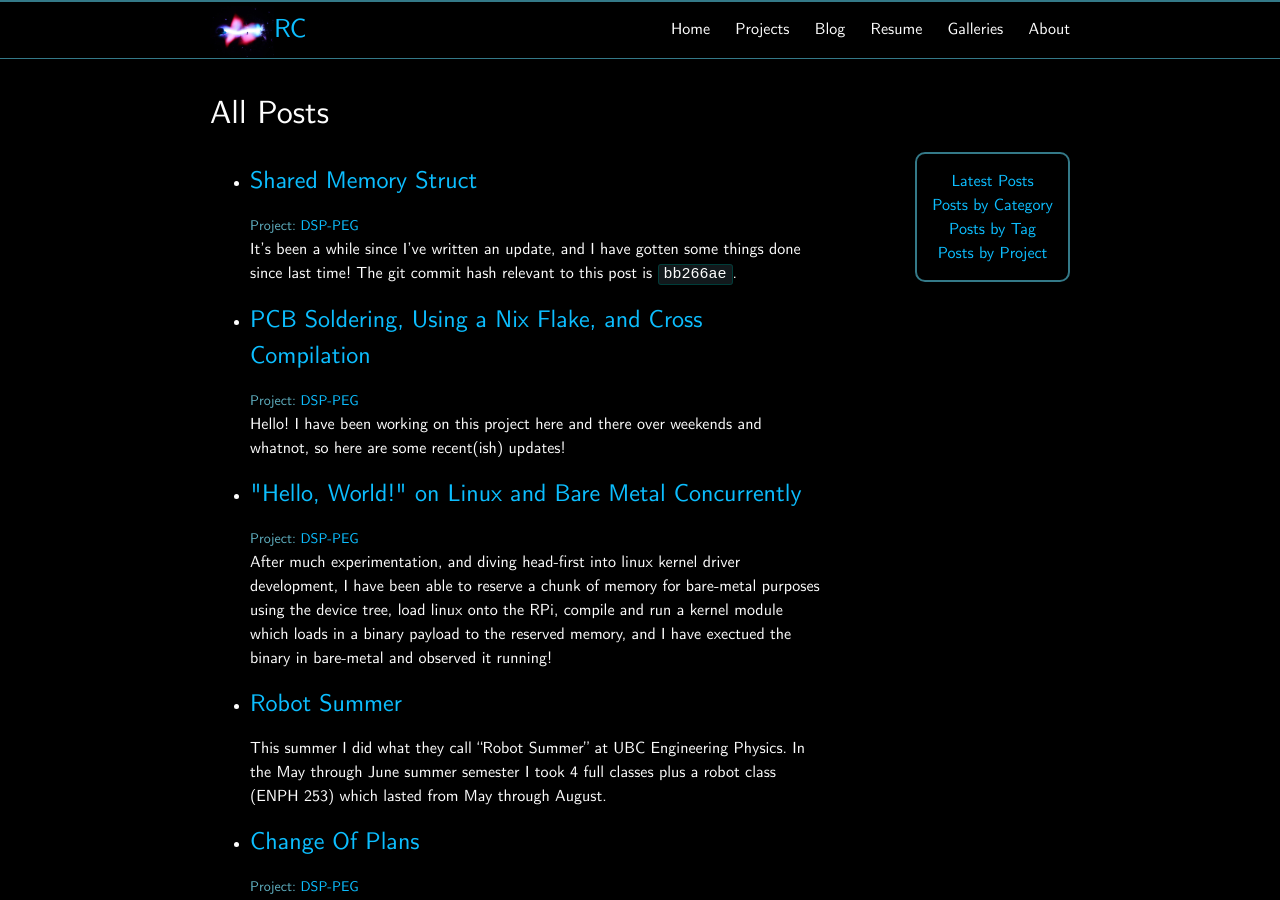
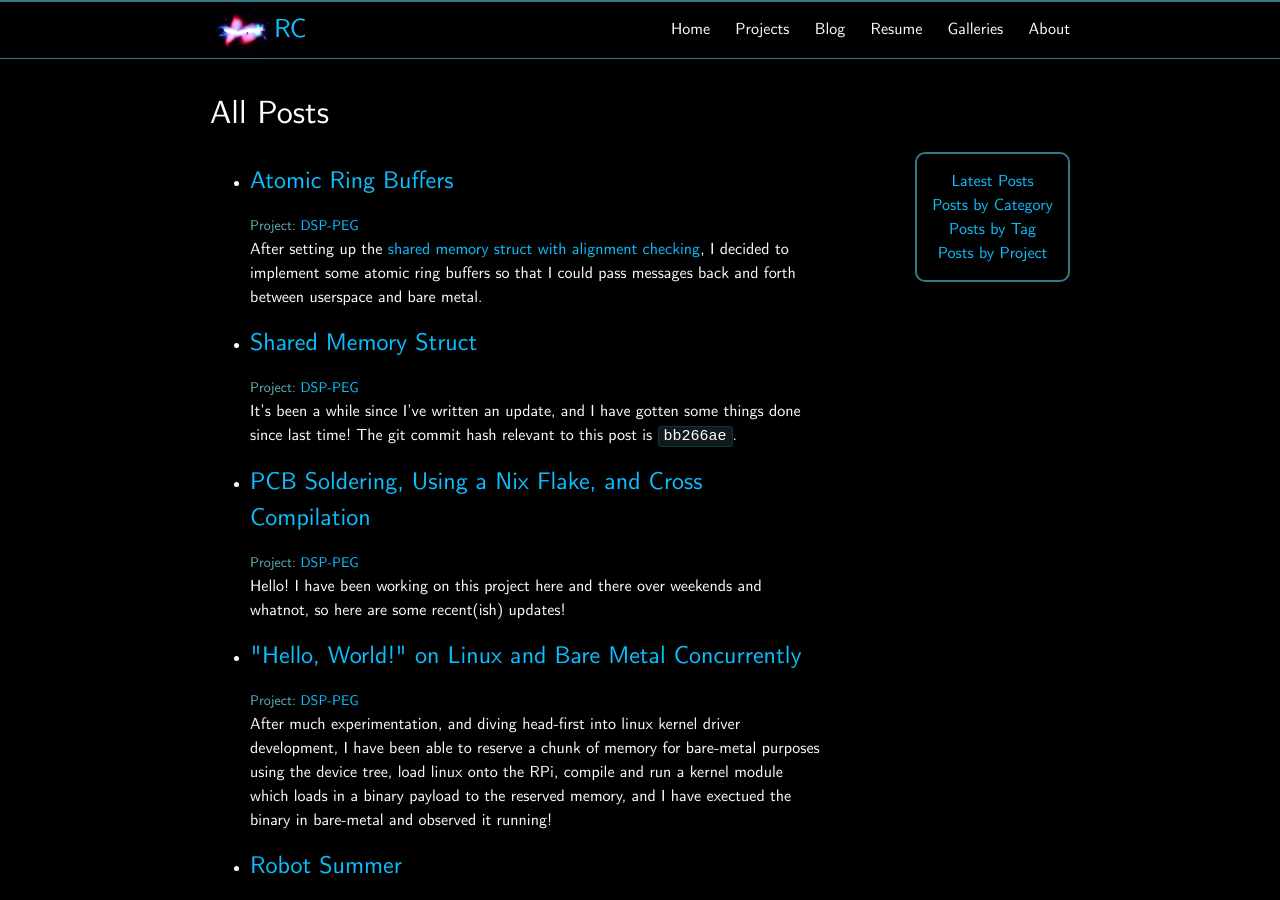
Before and after one commit to 248nonny/248nonny.github.io, a Jekyll site: the page built from blog/index.html, in a window 1280 px wide and 900 px high. Built offline with Jekyll 4.4.1, drawn with Linux system fonts in a browser that asks for light colours; some of the changed lines change nothing that is shown.

Commit message:
wrote about atomic ring buffers and added section on wrappers for shared memory for DSP-PEG.

````diff
--- a/Projects/DSP-PEG/_posts/2026-02-15-Shared-Memory-Struct.md
+++ b/Projects/DSP-PEG/_posts/2026-02-15-Shared-Memory-Struct.md
@@ -55,6 +55,11 @@ where `core_status` is basically an array of atomic u8 status flags (one per cor
 
 I was still not totally sure that `#[repr(C)]` was enough to guarantee identical struct layouts, especially since I am compiling for different targets (`aarch64-unknown-linux-gnu` for userspace and `aarch64-unknown-none` for baremetal), so I looked into how I could check the struct layouts after compilation to truly guarantee correctness.
 
+### Wrappers for Visibility
+
+I also created two wrapper types, `SharedMemUserspace` and `SharedMemBaremetal`. These wrappers allow me to implement functions that should only be called from userspace (or baremetal) on the respective type, allowing me to restrict which operations can be done on shared memory from which side.
+
+This is useful for (for example) enforcing concurrency assumptions (e.g. only reading from an MPSC ring buffer from userspace, and only writing from bare metal) using the compiler instead of using my brain. In general I plan on using this to very deliberately implement functionality for one side or the other in order to avoid me getting confused and calling the wrong functions from the wrong place.
 
 ### Checking Struct Layout After Compiling
 
--- /dev/null
+++ b/Projects/DSP-PEG/_posts/2026-02-16-Atomic-Ring-Buffers.md
@@ -0,0 +1,307 @@
+---
+layout: post
+author: Ronny
+title: 'Atomic Ring Buffers'
+---
+
+After setting up the [shared memory struct with alignment checking]({% link Projects/DSP-PEG/_posts/2026-02-15-Shared-Memory-Struct.md %}), I decided to implement some atomic ring buffers so that I could pass messages back and forth between userspace and bare metal.
+
+After doing some research, I came up with the following implementations (detailed descripsions below):
+
+<div style="max-height: 500px; overflow-y: auto;" markdown="1">
+
+```rust
+
+
+pub trait BufPayload: Copy + Default {}
+impl<T> BufPayload for T where T: Copy + Default {}
+
+pub trait FIFOBuffer<T: BufPayload, E> {
+    fn new() -> Self;
+    fn push(&self, item: T) -> Result<(), E>;
+    fn read_one(&self) -> Result<T, E>;
+}
+
+trait CheckPow2<const N: usize> {
+    // N must be a power of 2...
+    const CHECK_POW_2: () = assert!(N > 0 && (N & (N - 1)) == 0,);
+}
+
+#[repr(C, align(64))]
+pub struct AtomicRingBufferSPSC<T: BufPayload, const N: usize> {
+    write_index: CacheAligned<AtomicUsize>,
+    read_index: CacheAligned<AtomicUsize>,
+    buffer: [UnsafeCell<T>; N],
+}
+
+#[repr(C)]
+struct StatusElement<T> {
+    element: UnsafeCell<T>,
+    status: AtomicBool,
+}
+
+#[repr(C, align(64))]
+pub struct AtomicRingBufferMPSC<T: BufPayload, const N: usize> {
+    write_index: CacheAligned<AtomicUsize>,
+    read_index: CacheAligned<AtomicUsize>,
+    buffer: [CacheAligned<StatusElement<T>>; N],
+}
+
+impl<T: BufPayload, const N: usize> CheckPow2<N> for AtomicRingBufferSPSC<T, N> {
+    const CHECK_POW_2: () = assert!(N > 0 && (N & (N - 1)) == 0,);
+}
+
+impl<T: BufPayload, const N: usize> AtomicRingBufferMPSC<T, N> {
+    const CHECK_POW_2: () = assert!(N > 0 && (N & (N - 1)) == 0,);
+}
+
+impl<T: BufPayload, const N: usize> FIFOBuffer<T, AtomicRingBufferErr>
+    for AtomicRingBufferSPSC<T, N>
+{
+    fn new() -> Self {
+        Self::CHECK_POW_2;
+
+        Self {
+            write_index: CacheAligned(AtomicUsize::new(0)),
+            read_index: CacheAligned(AtomicUsize::new(0)),
+            buffer: core::array::from_fn(|_| UnsafeCell::new(T::default())),
+        }
+    }
+
+    fn push(&self, item: T) -> Result<(), AtomicRingBufferErr> {
+        let write_idx = self.write_index.0.load(Ordering::Relaxed);
+        let read_idx = self.read_index.0.load(Ordering::Acquire);
+
+        let next_write_idx = (write_idx + 1) & (N - 1);
+
+        if next_write_idx == read_idx {
+            return Err(AtomicRingBufferErr::NoSpaceErr);
+        }
+
+        unsafe {
+            let write_ptr = self.buffer[write_idx].get();
+            write_ptr.write(item);
+            // (*self.buffer.get())[write_idx] = item;
+        }
+
+        self.write_index.0.store(next_write_idx, Ordering::Release);
+
+        Ok(())
+    }
+
+    fn read_one(&self) -> Result<T, AtomicRingBufferErr> {
+        let read_idx = self.read_index.0.load(Ordering::Relaxed);
+        let write_idx = self.write_index.0.load(Ordering::Acquire);
+
+        if write_idx == read_idx {
+            return Err(AtomicRingBufferErr::NoMessagesErr);
+        }
+
+        unsafe {
+            let read_ptr = self.buffer[read_idx].get();
+            let out = read_ptr.read();
+            self.read_index
+                .0
+                .store((read_idx + 1) & (N - 1), Ordering::Release);
+
+            Ok(out)
+        }
+    }
+}
+
+impl<T: BufPayload, const N: usize> FIFOBuffer<T, AtomicRingBufferErr>
+    for AtomicRingBufferMPSC<T, N>
+{
+    fn new() -> Self {
+        Self::CHECK_POW_2;
+
+        Self {
+            write_index: CacheAligned(AtomicUsize::new(0)),
+            read_index: CacheAligned(AtomicUsize::new(0)),
+            buffer: core::array::from_fn(|_| {
+                CacheAligned(StatusElement {
+                    element: UnsafeCell::new(T::default()),
+                    status: AtomicBool::new(false),
+                })
+            }),
+        }
+    }
+
+    fn push(&self, item: T) -> Result<(), AtomicRingBufferErr> {
+        let write_idx = self.write_index.0.load(Ordering::Acquire);
+        let read_idx = self.read_index.0.load(Ordering::Acquire);
+
+        let next_write_idx = (write_idx + 1) & (N - 1);
+
+        if next_write_idx == read_idx {
+            return Err(AtomicRingBufferErr::NoSpaceErr);
+        }
+
+        let update_write_idx_result = self.write_index.compare_exchange(
+            write_idx,
+            next_write_idx,
+            Ordering::Acquire,
+            Ordering::Relaxed,
+        );
+
+        match update_write_idx_result {
+            Ok(_) => (),
+            Err(_) => return Err(AtomicRingBufferErr::AtomicConflictErr),
+        }
+
+        unsafe {
+            let element_ptr = self.buffer[write_idx].element.get();
+            element_ptr.write(item);
+        }
+
+        self.buffer[write_idx].status.store(true, Ordering::Release);
+
+        Ok(())
+    }
+
+    fn read_one(&self) -> Result<T, AtomicRingBufferErr> {
+        let read_idx = self.read_index.0.load(Ordering::Relaxed);
+
+        if !self.buffer[read_idx].status.load(Ordering::Acquire) {
+            return Err(AtomicRingBufferErr::NoMessagesErr);
+        }
+
+        let out;
+        unsafe {
+            let element_ptr = self.buffer[read_idx].element.get();
+            out = element_ptr.read();
+        }
+
+        self.buffer[read_idx].status.store(false, Ordering::Release);
+
+        self.read_index
+            .0
+            .store((read_idx + 1) & (N - 1), Ordering::Release);
+        Ok(out)
+    }
+}
+```
+</div>
+
+## Long Story Long
+
+Feel free to skip the in-depth explanation and go straight to the [summary](#long-story-short).
+
+### What is a Ring Buffer?
+
+We can start by defining the ring buffer. A ring buffer is a [FIFO](https://en.wikipedia.org/wiki/FIFO_(computing_and_electronics)) buffer which uses a fixed block of contiguous memory to store buffer data. It is called a "ring buffer" because the contiguous block of memory is looped over and ovewritten, allowing for efficient reuse of memory; no need to allocate memory as elements are added. Because of this, ring buffers typically have fixed size (my implementations certainly will).
+
+In order to achieve this behaviour, we can consider a naive implementation of a ring buffer, assuming a single thread will write and read from it (we'll deal with concurrency later).
+
+In pseudocode, suppose we allocate some large chunk of memory as an array `buffer[N]` (where `N` is the number of elements in the array). We keep track of where along the array to read and write with two indices, `read_idx` and `write_idx`, which initially both start at 0.
+
+To write an element, we check that there is space in the buffer (we define that there is space if `write_idx != read_idx-1` (mod `N`)), we write the element to `buffer[write_idx]`, and we increment `write_idx = (write_idx + 1) % N`, wrapping around modulo `N` so we stay in the array bounds.
+
+To read an element, we check that there is an element to read (check that `read_idx != write_idx`), read the element at `buffer[read_idx]`, increment the read index with `read_idx = (read_idx + 1) % N` again wrapping around, and return the value we read.
+
+In this way, we can write and read elements from the buffer in FIFO ordering.
+
+### Thread Safety
+
+This sort of buffer is useful for communication between threads in a program, but in order to use a ring buffer for this we need to make sure it is concurrency safe.
+
+We could use the naïve approach of putting a lock on the whole buffer, but this becomes inefficient if threads are trying to read and write at the same time (they have to wait or fail).
+
+It is possible to implement a ring buffer in a concurrency-safe way without locks, and this is called a _Lock Free/Atomic Ring Buffer_. By using atomic variables to properly synchronize the updating of the read and write indices, the reading and writing of the buffer data does not have to be atomic!
+
+The implememtation specifics and performance varies between SPSC (single-producer single-consumer) and MPSC (multiple-producer single-consumer) implementations since we can make more synchronicity assumptions for the SPSC case (since only one thread is writing, whereas in the MPSC case many threads could be trying to write at the same time).
+
+### SPSC
+
+My implementation for SPSC largely follows [this implementation](https://github.com/cale-cmd/ultra-low-latency-ring-buffer/tree/main), though I made sure I understood what was going on before copying/translating things over.
+
+My AtomicRingBufferSPSC type consists of three fields, read/write indices and the buffer itself (with UnsafeCells for interior mutability).
+
+When writing to the SPSC implementation, we load the write index with `Relaxed` memory ordering, and the read index with `Acquire` ordering.
+
+Then, we test whether there is space to write a new value, and if there is, we write at the `write_idx` element of the buffer array. We used `Acquire` for the above read index since we don't want the processor or compiler to reorder things so that we write to the buffer before comparing the indices to confirm that there is space.
+
+After doing this, we atomically increase `write_idx` by one (with `Release` ordering) to make our data available to the reader and to prepare for writing to the next slot. In this case, we use `Release` ordering to guarantee that the write to the buffer is "seen" before the update to the index pointer, so that we never have a race condition where the reader is trying to read data as it is written.
+
+For reading we follow a similar process. We load `read_idx` and `write_idx` with `Relaxed` and `Acquire` respectively, compare them to check that there is indeed a message to read, read the actual value at stored at `read_idx`, and atomically increment `read_idx`. We again use the `Acquire` ordering to ensure that we don't read before we are sure we may do so.
+
+With these implementations of read and write, we can read and write from the ring buffer in a concurrency-safe but still efficient/fast manner, which means I can use it to communicate between bare-metal and userspace cores for DSP-PEG!
+
+
+### MPSC
+
+The MPSC implementation is similar to the SPSC implementation, with extra safeguards to allow for multiple threads trying to write at the same time (hence the name multiple producer).
+
+If we want to retain lock-less efficiency, we can no longer just use a `write_idx` index to keep track of where to write next. Consider the scenario where two threads concurrently want to write data. If we just keep track of an index, the writing threads have to wait in line and write one at a time, since the write index can only be incremented at the end of a write in the SPSC implementation (lest the reader read while someone is writing).
+
+We can do better than that though; by attaching a `status` atomic boolean to each element (where `status` is set to false by default) in the buffer, a writer can "claim" a slot to write to by incrementing the write index (as usual), and the data is only considered ready to read when `status` is atomically set to `true`. This way we avoid read/write race conditions while allowing multiple cores to simultaneously write to the buffer (no waiting in line).
+
+To write to the MPSC buffer, we again load the `read_idx` and `write_idx`, this time both with `Acquire` since `write_idx` can be changed by other cores.
+
+Then, we calculate the next write index, and make sure that there is space to write to the buffer.
+
+Then we use `compare_exchange` to update `write_idx` only if it hasn't changed in between (which could happen if a different thread is trying to write at the same time).
+
+If we successfully increment the write index, then we now have exclusive write access to the value at the original write index (before incrementing it), so we write our value there and atomically set `status` to `true` (with `Release` ordering so that our write happens before anyone tries to read).
+
+## Long Story Short
+
+To summarize, I implemented both SPSC and MPSC (single/multiple producer single consumer) atomic ring buffers, which allow lock-free writing and reading. The MPSC version has a few extra details and is less efficient/fast than the SPSC due to having to cover cases where many threads are trying to write at the same time.
+
+These should allow for fast and safe communication between the bare metal cores and the userspace program running on the RPi for DSP-PEG!
+
+### Cool Details
+
+If the array used by a ring buffer has size `N` which is a power of 2, we can use a much faster bit operation to get indices modulo `N`: bitwise-and with `N-1` gives us the number modulo `N`. This is something I thought would be good to include in my implementation, but I still wanted to be able to choose the size of the buffer with generics...
+
+What I came up with was the following: I made a constant `const CHECK_POW_2: () = assert!(N > 0 && (N & (N - 1)) == 0,);` which `panic!`s if `N` is not a power of 2. By then putting `Self::CHECK_POW_2;` in the `new()` function of my SPSC and MPSC implementations, the compiler evaluates this at compile time and fails to build if `N` is specified to be something other than a power of 2 (which I tested to confirm that it works).
+
+This way we can have a nice optimization without sacrificing too much flexibility (I can still choose buffer size as long as its a power of 2), and without sacrificing correctness (if the code builds, the buffer size is a power of 2 and the math works as expected).
+
+
+# Testing the Buffers
+
+I tested the SPSC buffer first by adding it to the `SharedMem` struct:
+
+```rust
+#[repr(C, align(64))]
+pub struct SharedMem {
+    core_status: CacheAligned<[AtomicU8; 3]>,
+    message_bufs: [CacheAligned<AtomicRingBufferMPSC<BaremetalMessage, 1024>>; 3],
+}
+```
+
+Where I made the `BareMetalMessage` type just to test out the buffers for now:
+```rust
+#[repr(u8)]
+#[derive(FromRepr, Clone, Copy, Default, Debug, PartialEq, Eq)]
+pub enum BaremetalMessage {
+    #[default]
+    Ping,
+    TestSendingAU8Lol(u8),
+}
+```
+
+I then set up the bare metal code to send messages, which I was able to receive from the userspace side:
+
+```
+2026-02-16 23:25:02.383243511 [INFO ] <userspace::pedal_controller::rpi:42>:Message: Ping
+2026-02-16 23:25:02.383421844 [INFO ] <userspace::pedal_controller::rpi:42>:Message: TestSendingAU8Lol(182)
+2026-02-16 23:25:02.383600646 [INFO ] <userspace::pedal_controller::rpi:42>:Message: TestSendingAU8Lol(183)
+2026-02-16 23:25:02.383688355 [INFO ] <userspace::pedal_controller::rpi:42>:Message: TestSendingAU8Lol(184)
+2026-02-16 23:25:02.383900334 [INFO ] <userspace::pedal_controller::rpi:44>:No new messages.
+```
+
+In this case, the baremetal side sends four messages in rapid succession, and the userspace side prints all new messages every second or so (by calling `read` in a loop until we get a `NoMessagesErr`).
+
+So it works!!
+
+However, when I tested the MPSC implementation, the bare metal program would just crash upon trying to write (which I know since I was reading the `core_status` field of `SharedMem`, which the bare metal side should be updating).
+
+The first thing I tried to do to troubleshoot this was call `write` and `read` from the userspace side, and through this I was able to determine that the program was crashing at the atomic `compare_exchange()` call...
+
+This seemed odd to me, but after doing some research, this seems to be because the memory is not mapped as cacheable, which is required for compare exchange!
+
+On the bare metal side, this means that I have to actually configure the MMU (which I have to do anyways for reasonable DSP performance, as caching is disabled until you turn the MMU on). I also need to possibly modify the device tree and make sure that my `mmap` call has the right flags for cacheable memory when I `mmap` the shared memory chunk into my userspace rust program.
+
+So next up I'll figure out how to configure the MMU with assembly!
````
